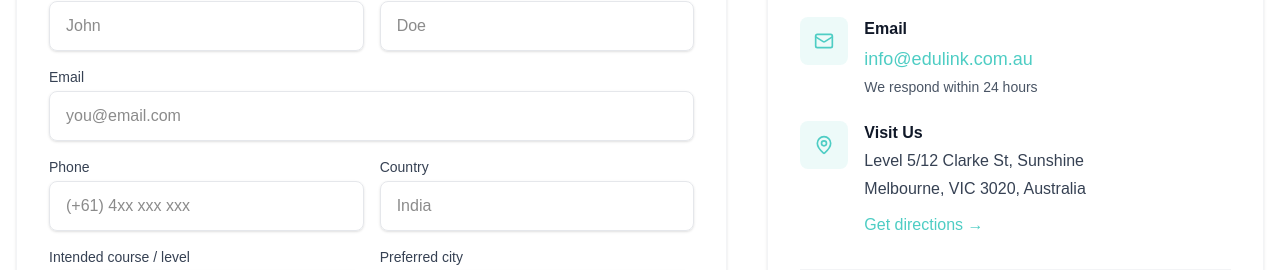
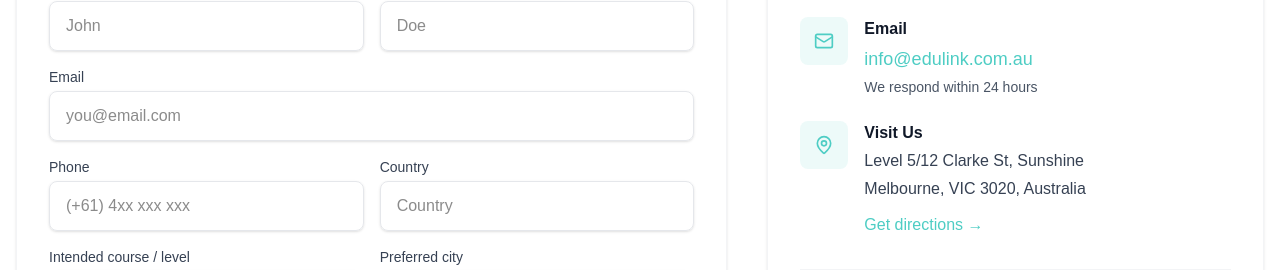
Before and after one commit to the-y0gi/EduLink, a Next.js app: page /contact in a window 1280 px wide. Shown: the part 1072-1342 px from the top of the page. Built offline with nearby package versions, Linux system fonts and the light colour scheme.

Commit message:
contact change

```diff
--- a/app/contact/page.tsx
+++ b/app/contact/page.tsx
@@ -321,7 +321,7 @@ const ContactPage = () => {
                         onChange={handleInputChange}
                         required
                         className="mt-1 block w-full rounded-lg border border-gray-200 px-4 py-3 shadow-sm focus:outline-none focus:ring-2 focus:ring-primary"
-                        placeholder="India"
+                        placeholder="Country"
                       />
                     </div>
                   </div>
```
